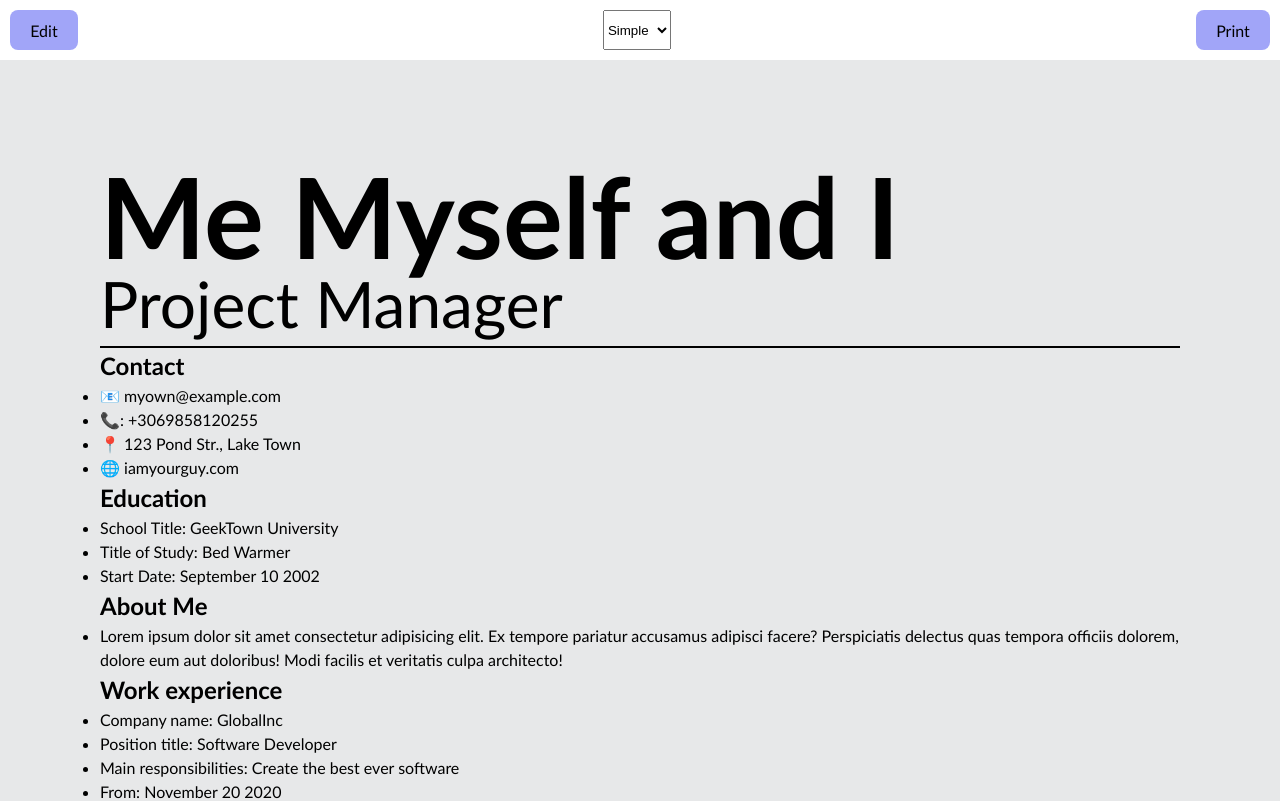
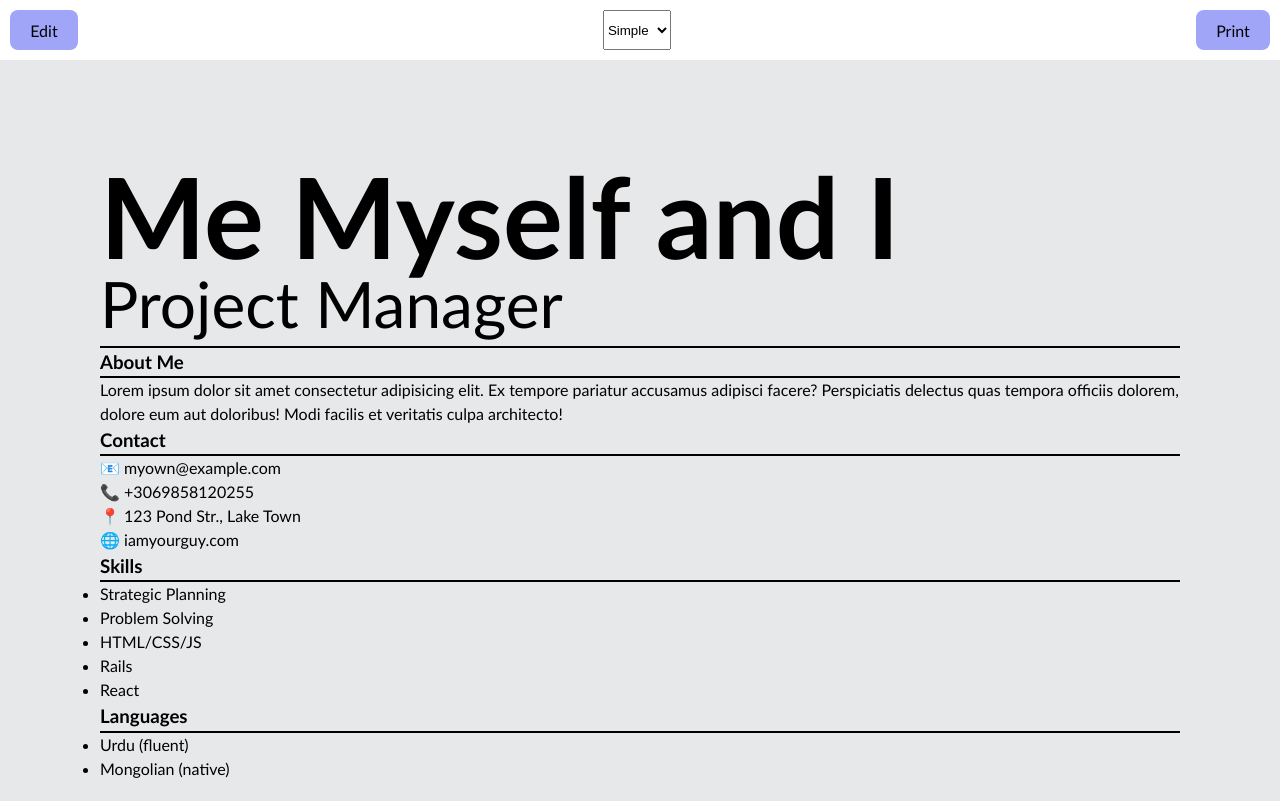
Before and after one commit to NikEmman/cv_react, a React (Vite) app: page / in a window 1280 px wide. Shown: the top 801 px of the page. Built offline with nearby package versions, Linux system fonts and the light colour scheme.

Commit message:
WIP: first cv component

```diff
--- a/src/App.jsx
+++ b/src/App.jsx
@@ -25,16 +25,30 @@ function App() {
     });
   };
 
-  const handleSectionChange = (updatedSection) => {
-    const updatedData = {
-      ...myData,
-      sections: myData.sections.map((section) =>
-        section === updatedSection ? updatedSection : section
-      ),
-    };
-    setMyData(updatedData);
+  // const handleSectionChange = (updatedSection) => {
+  //   const updatedData = {
+  //     ...myData,
+  //     sections: myData.sections.map((section) =>
+  //       section === updatedSection ? updatedSection : section
+  //     ),
+  //   };
+  //   setMyData(updatedData);
+  // };
+  const handleItemChange = (updatedItem) => {
+    setMyData((prevData) => {
+      const updatedSections = prevData.sections.map((section) => {
+        if (!section.items) return section;
+
+        const updatedItems = section.items.map((item) =>
+          item.id === updatedItem.id ? updatedItem : item
+        );
+
+        return { ...section, items: updatedItems };
+      });
+
+      return { ...prevData, sections: updatedSections };
+    });
   };
-
   let ThemeComponent;
   switch (theme) {
     case "simple":
@@ -66,7 +80,8 @@ function App() {
         myData={myData}
         isEditable={isEditable}
         theme={theme}
-        handleSectionChange={handleSectionChange}
+        // handleSectionChange={handleSectionChange}
+        handleItemChange={handleItemChange}
         handleNameChange={handleNameChange}
       />
     </>
--- a/src/Item.jsx
+++ b/src/Item.jsx
@@ -3,7 +3,12 @@ function Item({ item, isEditable, onChange, theme }) {
   const handleChange = (e) => {
     onChange({ ...item, value: e.target.value });
   };
-
+  const inputType =
+    item.value.length > 30 ? (
+      <textarea type="text" value={item.value} onChange={handleChange} />
+    ) : (
+      <input type="text" value={item.value} onChange={handleChange} />
+    );
   return (
     <li className={`li-${theme}`}>
       {isEditable ? (
@@ -11,7 +16,7 @@ function Item({ item, isEditable, onChange, theme }) {
           {item.field && (
             <input type="text" value={item.field} onChange={handleChange} />
           )}
-          <input type="text" value={item.value} onChange={handleChange} />
+          {inputType}
         </div>
       ) : (
         <>
--- a/src/Section.jsx
+++ b/src/Section.jsx
@@ -15,7 +15,6 @@ function Section({ section, isEditable, handleSectionChange, theme }) {
       item={item}
       isEditable={isEditable}
       onChange={handleItemChange}
-      theme={theme}
     />
   ));
 
--- a/src/data.js
+++ b/src/data.js
@@ -1,32 +1,42 @@
 const defaultData = {
   sections: [
     {
+      id: 100,
       title: "Person",
       firstName: "Me",
       lastName: "Myself and I",
       jobTitle: "Project Manager",
     },
     {
+      id: 200,
       title: "Contact",
       items: [
-        { field: "📧", value: "myown@example.com" },
-        { field: "📞:", value: "+3069858120255" },
-        { field: "📍", value: "123 Pond Str., Lake Town " },
-        { field: "🌐", value: "iamyourguy.com" },
+        { id: 201, field: "📧", value: "myown@example.com" },
+        { id: 202, field: "📞", value: "+3069858120255" },
+        { id: 203, field: "📍", value: "123 Pond Str., Lake Town " },
+        { id: 204, field: "🌐", value: "iamyourguy.com" },
       ],
     },
     {
+      id: 300,
       title: "Education",
       items: [
-        { field: "School Title:", value: "GeekTown University" },
-        { field: "Title of Study:", value: "Bed Warmer" },
-        { field: "Start Date:", value: " September 10 2002" },
+        {
+          id: 301,
+          title: "Bed Warmer",
+          school: "GeekTown University",
+          from: "September 10 2002",
+          until: " September 10 2030",
+          desc: "Lorem big time lndksjdkbdf jbsdb kjb lsjd ljd kj ljsd lj ljshd ljsd l",
+        },
       ],
     },
     {
+      id: 400,
       title: "About Me",
       items: [
         {
+          id: 401,
           field: "",
           value:
             "Lorem ipsum dolor sit amet consectetur adipisicing elit. Ex tempore pariatur accusamus adipisci facere? Perspiciatis delectus quas tempora officiis dolorem, dolore eum aut doloribus! Modi facilis et veritatis culpa architecto!",
@@ -34,38 +44,44 @@ const defaultData = {
       ],
     },
     {
+      id: 500,
       title: "Work experience",
       items: [
-        { field: "Company name:", value: "GlobalInc" },
-        { field: "Position title:", value: "Software Developer" },
+        { id: 501, field: "Company name:", value: "GlobalInc" },
         {
+          id: 502,
+          field: "Position title:",
+          value: "Software Developer",
+        },
+        {
+          id: 503,
           field: "Main responsibilities:",
           value: "Create the best ever software",
         },
-        { field: "From:", value: "November 20 2020" },
-        { field: "Until:", value: "Today" },
+        { id: 504, field: "From:", value: "November 20 2020" },
+        { id: 505, field: "Until:", value: "Today" },
       ],
     },
     {
+      id: 600,
       title: "Skills",
       items: [
-        { field: "", value: "Strategic Planning" },
-        { field: "", value: "Problem Solving" },
-        {
-          field: "",
-          value: "HTML/CSS/JS",
-        },
-        { field: "", value: "Rails" },
-        { field: "", value: "React" },
+        { id: 601, field: "", value: "Strategic Planning" },
+        { id: 602, field: "", value: "Problem Solving" },
+        { id: 603, field: "", value: "HTML/CSS/JS" },
+        { id: 604, field: "", value: "Rails" },
+        { id: 606, field: "", value: "React" },
       ],
     },
     {
+      id: 700,
       title: "Languages",
       items: [
-        { field: "", value: "Urdu (fluent)" },
-        { field: "", value: "Mongolian (native)" },
+        { id: 701, field: "", value: "Urdu (fluent)" },
+        { id: 702, field: "", value: "Mongolian (native)" },
       ],
     },
   ],
 };
+
 export default defaultData;
--- /dev/null
+++ b/src/themes/SideSection.jsx
@@ -0,0 +1,23 @@
+import Item from "../Item";
+export default function SideSection({
+  section,
+  isEditable,
+  handleItemChange,
+  noListStyle,
+}) {
+  const items = section.items.map((item) => (
+    <Item
+      key={item.id}
+      item={item}
+      isEditable={isEditable}
+      onChange={handleItemChange}
+    />
+  ));
+
+  return (
+    <>
+      <h3 className="borderBottom">{section.title}</h3>
+      <ul className={`${noListStyle}`}>{items}</ul>
+    </>
+  );
+}
--- a/src/themes/SimpleTheme.jsx
+++ b/src/themes/SimpleTheme.jsx
@@ -1,26 +1,29 @@
-import Section from "../Section";
+// import Section from "../Section";
 import PropTypes from "prop-types";
 import "./simpleTheme.css";
+import SideSection from "./SideSection";
 
 export default function SimpleTheme({
   myData,
   isEditable,
   theme,
-  handleSectionChange,
+  handleItemChange,
   handleNameChange,
 }) {
-  const sections = myData.sections
-    .filter((sec) => sec.title != "Person")
-    .map((section) => (
-      <Section
-        key={section.title}
-        section={section}
-        isEditable={isEditable}
-        handleSectionChange={handleSectionChange}
-        theme={theme}
-      />
-    ));
   const personalSection = myData.sections[0];
+  const contactSection = myData.sections.filter(
+    (sec) => sec.title == "Contact"
+  )[0];
+  const skillSection = myData.sections.filter(
+    (sec) => sec.title == "Skills"
+  )[0];
+  const languageSection = myData.sections.filter(
+    (sec) => sec.title == "Languages"
+  )[0];
+  const aboutSection = myData.sections.filter(
+    (sec) => sec.title == "About Me"
+  )[0];
+
   return (
     <div className={`body-${theme}`}>
       <div className={`hero-${theme}`}>
@@ -51,8 +54,38 @@ export default function SimpleTheme({
           </>
         )}
       </div>
-
-      {sections}
+      <main>
+        <SideSection
+          key={aboutSection.id}
+          section={aboutSection}
+          isEditable={isEditable}
+          noListStyle={"noListStyle"}
+          handleItemChange={handleItemChange}
+        ></SideSection>
+      </main>
+      <aside>
+        <SideSection
+          key={contactSection.id}
+          section={contactSection}
+          isEditable={isEditable}
+          noListStyle={"noListStyle"}
+          handleItemChange={handleItemChange}
+        ></SideSection>
+        <SideSection
+          key={skillSection.id}
+          section={skillSection}
+          isEditable={isEditable}
+          noListStyle={""}
+          handleItemChange={handleItemChange}
+        ></SideSection>
+        <SideSection
+          key={languageSection.id}
+          section={languageSection}
+          isEditable={isEditable}
+          noListStyle={""}
+          handleItemChange={handleItemChange}
+        ></SideSection>
+      </aside>
     </div>
   );
 }
@@ -62,5 +95,5 @@ SimpleTheme.propTypes = {
   handleNameChange: PropTypes.func,
   myData: PropTypes.object,
   theme: PropTypes.string,
-  handleSectionChange: PropTypes.func,
+  handleItemChange: PropTypes.func,
 };
--- a/src/themes/simpleTheme.css
+++ b/src/themes/simpleTheme.css
@@ -19,3 +19,12 @@
   font-size: 4rem;
   font-weight: 500;
 }
+.noListStyle {
+  list-style: none;
+}
+.borderBottom {
+  border-bottom: 2px solid black;
+}
+textarea {
+  width: 100%;
+}
```
Also changed, not shown: src/themes/MainSection.jsx (added, +7 -0 lines).
